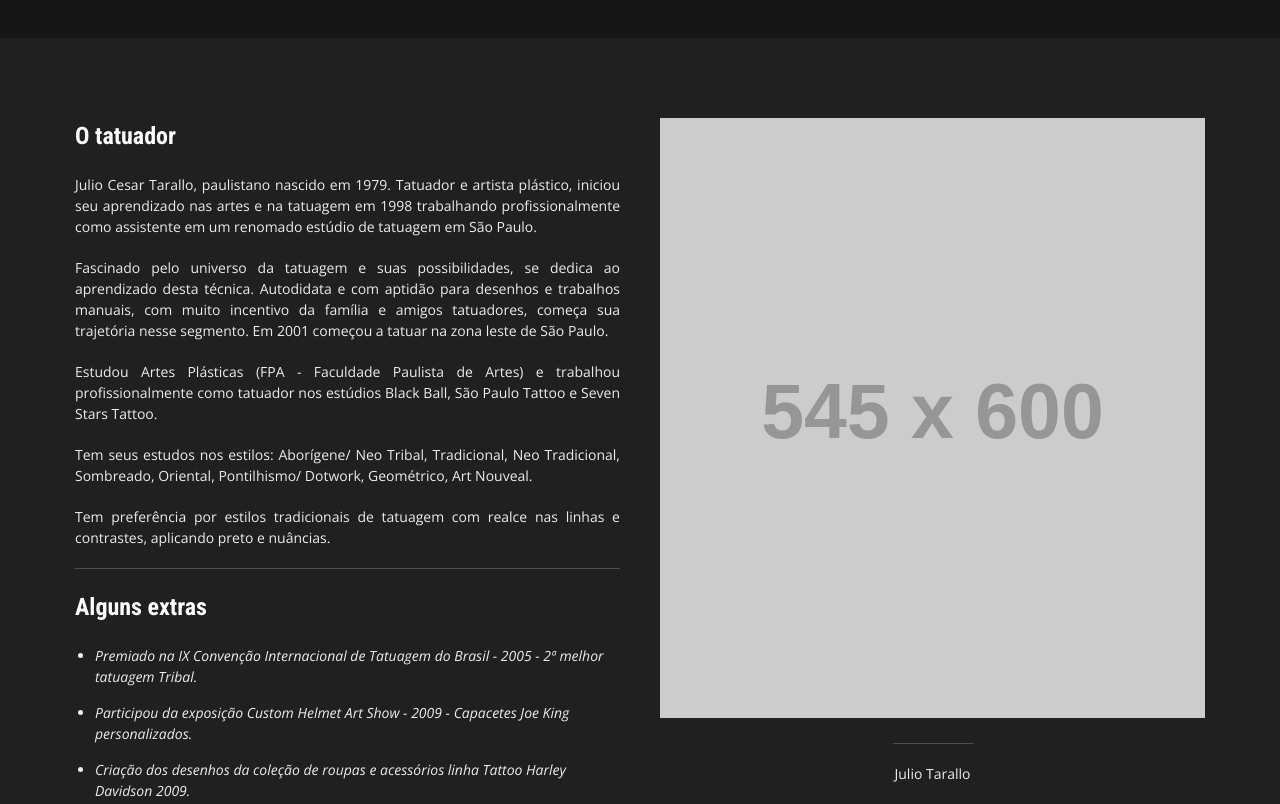
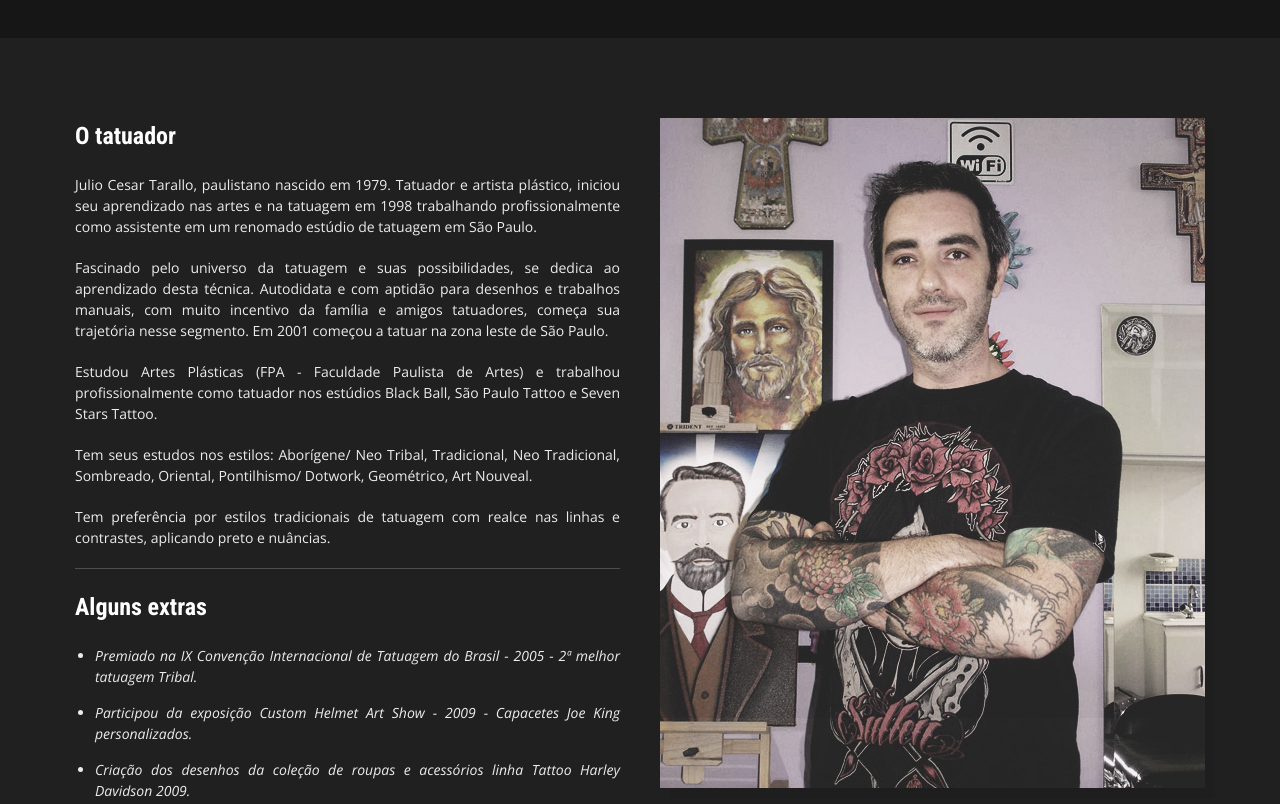
Before and after one commit to thiagovilaca/thiagovilaca.github.io, a plain HTML site: page tarallo/index.html in a window 1280 px wide. Shown: the part 892-1696 px from the top of the page. Drawn offline with nearby package versions, Linux system fonts and the light colour scheme; some packages are replaced by stand-ins of ours; placeholder pictures from the web are drawn by us.

Commit message:
algumas alteracoes e fotos

```diff
--- a/tarallo/css/custom.css
+++ b/tarallo/css/custom.css
@@ -14,6 +14,7 @@ nav#nav-menu ul:before {
 
 .about-me--extras li {
 	margin-bottom:15px;
+	text-align: justify;
 }
 
 .privacy {
@@ -63,6 +64,10 @@ p {
 	padding-bottom:2px;
 }
 
+.foto-studio, .foto-tarallo {
+	box-shadow: 10px 10px 0 #1f1e1e;
+}
+
 
 #footer {
 	background-image: url('../img/bg-footer.png');
--- a/tarallo/index.html
+++ b/tarallo/index.html
@@ -63,8 +63,7 @@
                             </ul>
                         </div>
                         <div class="col-md-6">
-                            <img src="http://placehold.it/545x600" alt="Julio Tarallo">
-                            <div class="caption">Julio Tarallo</div>
+                            <img src="img/tarallo-foto.jpg" alt="Julio Tarallo" class="foto-tarallo">
                         </div>
                     </div>
                 </div>
@@ -295,8 +294,7 @@
                             <span class="privacy">Atendimento Individual e com hora marcada.</span>
                         </div>
                         <div class="col-md-6">
-                            <img src="http://placehold.it/545x400" alt="Studio Image">
-                            <div class="caption">Image caption</div>
+                            <img src="img/studio-foto.jpg" alt="Foto do Studio" class="foto-studio">
                         </div>
                     </div>
                 </div>
```
Also changed, not shown: tarallo/img/studio-foto.jpg (added), tarallo/img/tarallo-foto.jpg (added), 1 other file.
